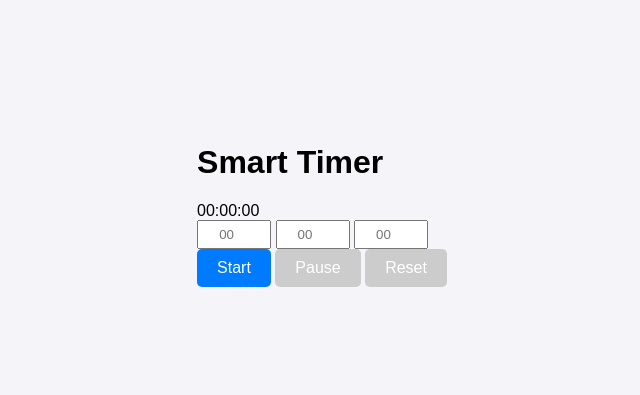
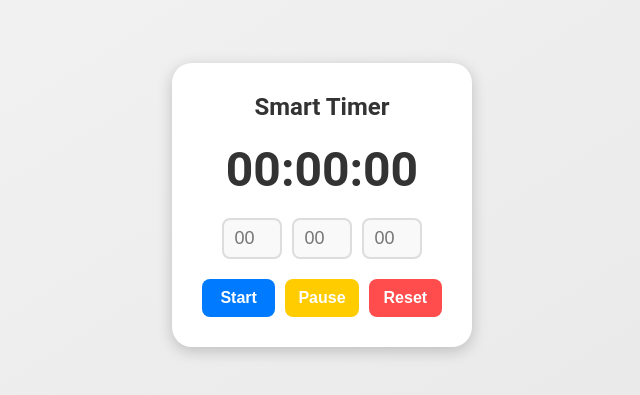
Before and after one commit to dolcestudy/simple-timer, a plain HTML site: page index.html in a window 1280 px wide. Shown: the part 195-590 px from the top of the page, without its empty margins (318-958 px from the left). Drawn offline with Linux system fonts and the light colour scheme.

Commit message:
Update styles.css
Change the design

```diff
--- a/styles.css
+++ b/styles.css
@@ -1,54 +1,108 @@
-body {
-    font-family: Arial, sans-serif;
-    background-color: #f4f4f9;
+/* 全体のリセット */
+* {
+    margin: 0;
+    padding: 0;
+    box-sizing: border-box;
+  }
+
+  body {
+    font-family: 'Roboto', sans-serif;
+    background: linear-gradient(to bottom right, #f5f5f5, #e6e6e6);
     display: flex;
     justify-content: center;
     align-items: center;
     height: 100vh;
-    margin: 0;
   }
 
-  .timer-container {
+  .smart-timer {
+    background: #ffffff;
+    padding: 30px;
+    border-radius: 20px;
+    box-shadow: 0 4px 15px rgba(0, 0, 0, 0.2);
     text-align: center;
-    background: #ffffff;
-    padding: 20px;
-    border-radius: 10px;
-    box-shadow: 0 4px 10px rgba(0, 0, 0, 0.1);
+    width: 300px;
   }
 
-  .input-group {
-    margin: 20px 0;
+  .title {
+    font-size: 24px;
+    color: #333;
+    margin-bottom: 20px;
+  }
+
+  .timer-display {
+    font-size: 48px;
+    font-weight: bold;
+    color: #333;
+    margin-bottom: 20px;
+  }
+
+  .timer-display span {
+    display: inline-block;
+    min-width: 50px;
+    text-align: center;
+  }
+
+  .input-container {
     display: flex;
     justify-content: center;
     gap: 10px;
+    margin-bottom: 20px;
   }
 
-  input {
-    padding: 5px;
+  input[type="number"] {
     width: 60px;
+    padding: 8px;
+    border: 2px solid #ddd;
+    border-radius: 8px;
     text-align: center;
+    font-size: 18px;
+    background: #f9f9f9;
+    transition: border-color 0.3s;
+  }
+
+  input[type="number"]:focus {
+    border-color: #007bff;
+    outline: none;
+  }
+
+  .button-container {
+    display: flex;
+    justify-content: space-between;
+    gap: 10px;
   }
 
   button {
-    padding: 10px 20px;
+    flex: 1;
+    padding: 10px 0;
+    border: none;
+    border-radius: 8px;
     font-size: 16px;
-    background-color: #007BFF;
-    color: white;
-    border: none;
-    border-radius: 5px;
+    font-weight: bold;
     cursor: pointer;
+    transition: background-color 0.3s, color 0.3s;
+  }
+
+  button#start-button {
+    background: #007bff;
+    color: #fff;
+  }
+
+  button#pause-button {
+    background: #ffcc00;
+    color: #fff;
+  }
+
+  button#reset-button {
+    background: #ff4d4d;
+    color: #fff;
   }
 
   button:disabled {
-    background-color: #cccccc;
+    background: #ddd;
+    color: #aaa;
     cursor: not-allowed;
   }
 
-  button:hover:enabled {
-    background-color: #0056b3;
+  button:hover:not(:disabled) {
+    filter: brightness(1.1);
   }
-
-  .timer-display h2 {
-    font-size: 48px;
-    margin: 20px 0;
-  }
```
